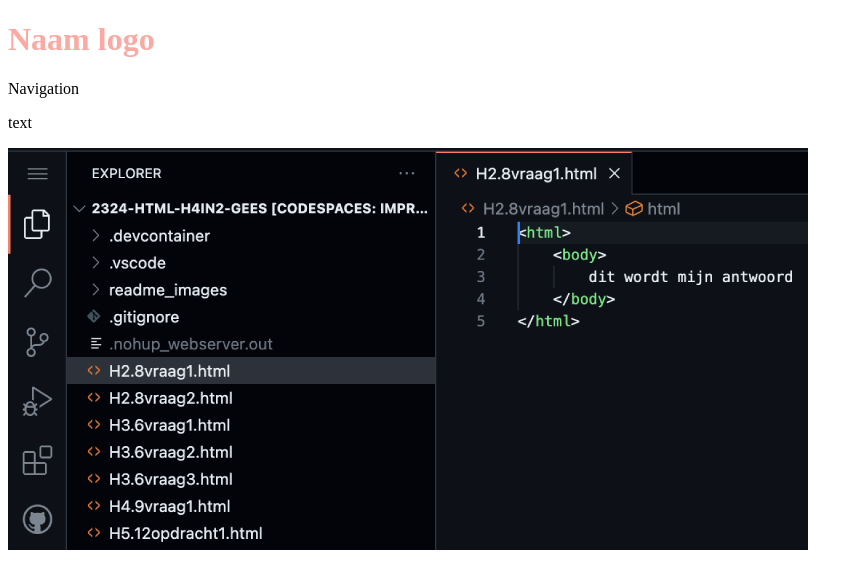
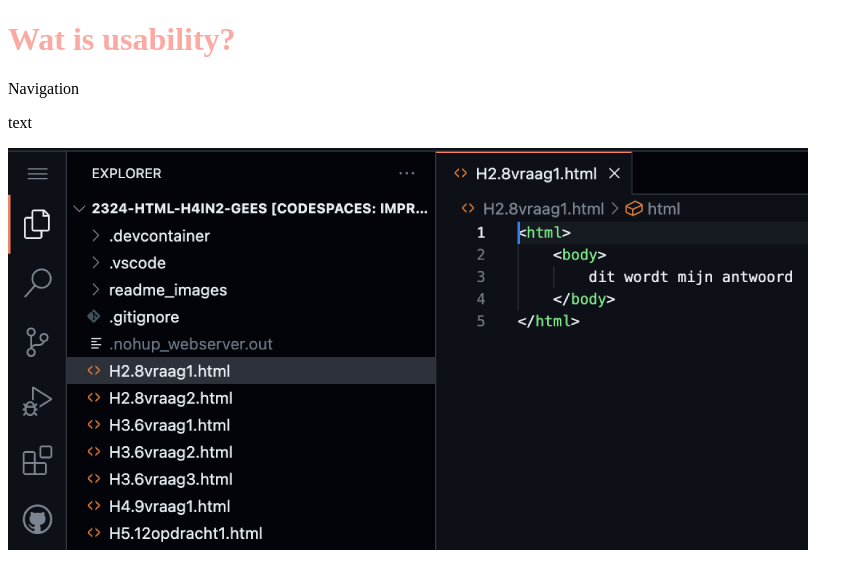
Before and after one commit to itsmeaoifecait/2023htmlh4Aoifeyoanna, a plain HTML site: page index.html in a window 1280 px wide. Shown: the whole page, without its empty margins (0-863 px from the left). Drawn offline with Linux system fonts and the light colour scheme.

Commit message:
usability

```diff
--- a/index.html
+++ b/index.html
@@ -9,7 +9,7 @@
 </head>
 
 <header>
-  <h1>Naam logo</h1>
+  <h1>Wat is usability?</h1>
 </header>
 
 <nav>
```
